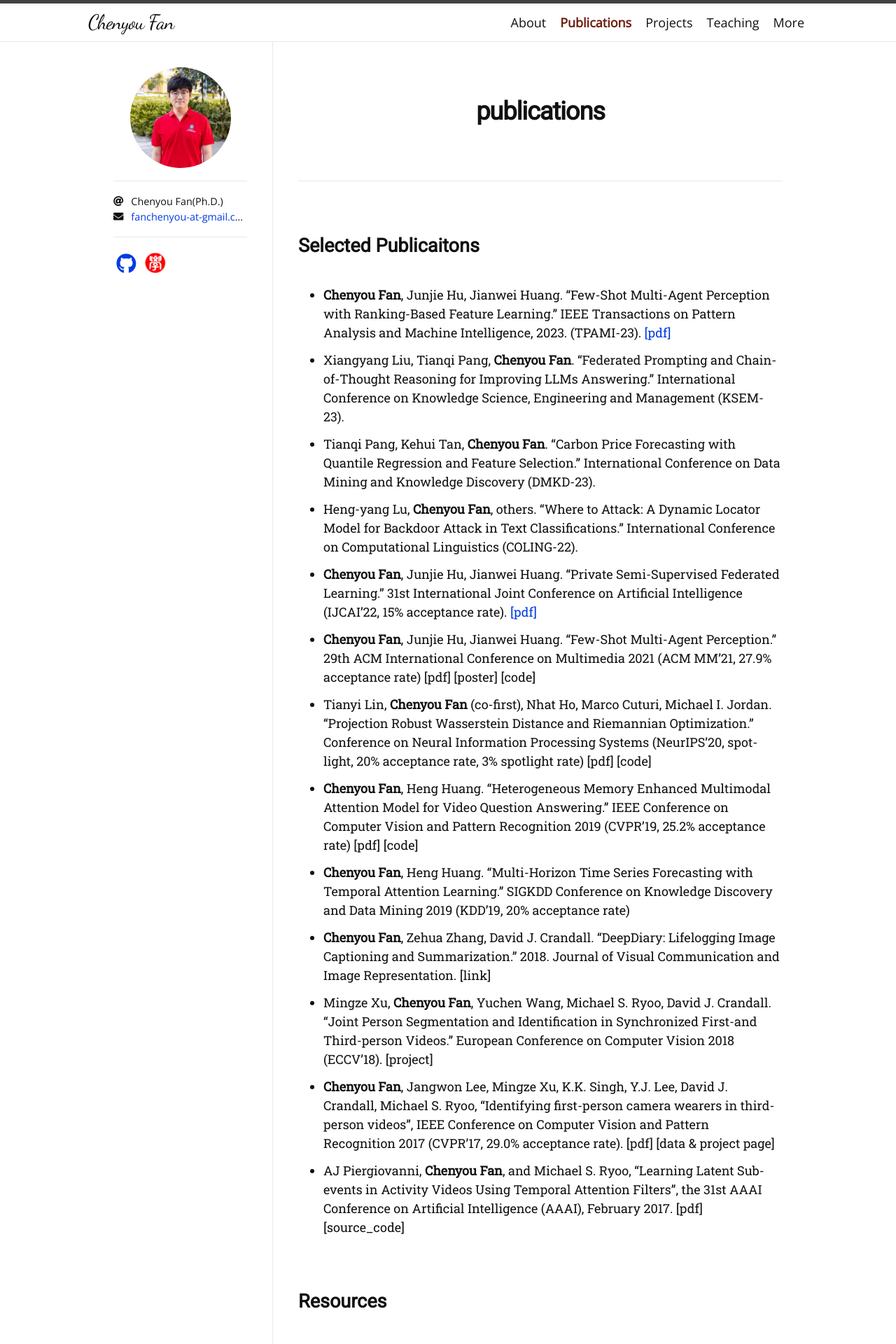
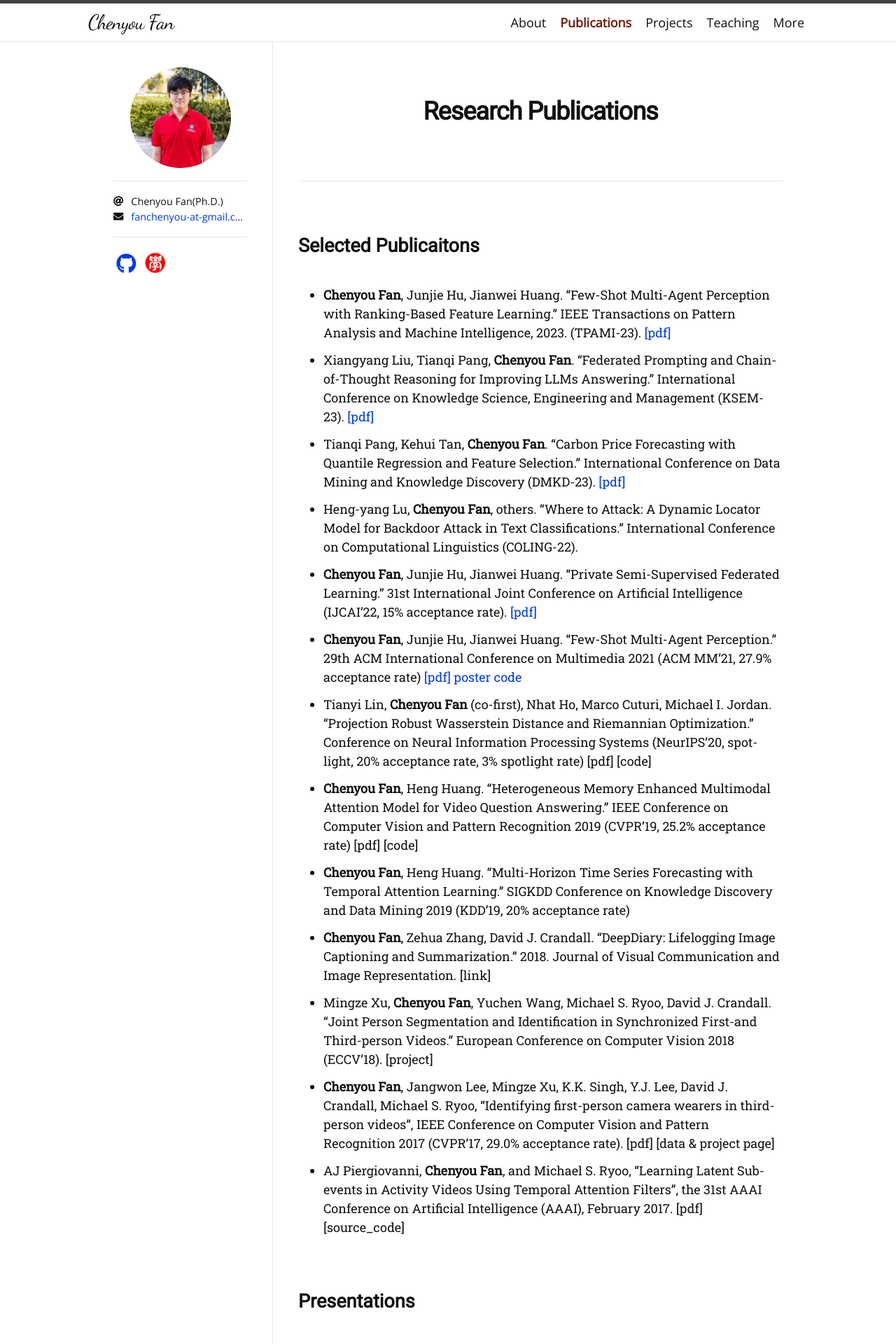
Before and after one commit to fanchenyou/fanchenyou.github.io, a Jekyll site: the page built from publications.md, in a window 1280 px wide. Shown: the top 1920 px of the page at 70% size. Built offline with Jekyll 4.4.1, drawn with Linux system fonts in a browser that asks for light colours; nearby versions of some CDN libraries; some web fonts are replaced.

Commit message:
first commit

```diff
--- a/publications.md
+++ b/publications.md
@@ -1,7 +1,7 @@
 ---
 layout: archive-taxonomies
 type: publications
-title: publications
+title: Research Publications
 permalink: /publications/
 ---
 
@@ -10,15 +10,18 @@ permalink: /publications/
 ## Selected Publicaitons
 * **Chenyou Fan**, Junjie Hu, Jianwei Huang. "Few-Shot Multi-Agent Perception with Ranking-Based Feature Learning." IEEE Transactions on Pattern Analysis and Machine Intelligence, 2023. (TPAMI-23). [[pdf]](https://ieeexplore.ieee.org/document/10149393?_blank)
 
-* Xiangyang Liu, Tianqi Pang, **Chenyou Fan**. "Federated Prompting and Chain-of-Thought Reasoning for Improving LLMs Answering." International Conference on Knowledge Science, Engineering and Management (KSEM-23).
+* Xiangyang Liu, Tianqi Pang, **Chenyou Fan**. "Federated Prompting and Chain-of-Thought Reasoning for Improving LLMs Answering." International Conference on Knowledge Science, Engineering and Management (KSEM-23). [[pdf]]( https://arxiv.org/abs/2304.13911?_blank)
 
-* Tianqi Pang, Kehui Tan, **Chenyou Fan**. "Carbon Price Forecasting with Quantile Regression and Feature Selection." International Conference on Data Mining and Knowledge Discovery (DMKD-23).
+* Tianqi Pang, Kehui Tan, **Chenyou Fan**. "Carbon Price Forecasting with Quantile Regression and Feature Selection." International Conference on Data Mining and Knowledge Discovery (DMKD-23). [[pdf]]( https://arxiv.org/abs/2305.03224?_blank)
 
 * Heng-yang Lu, **Chenyou Fan**, others. "Where to Attack: A Dynamic Locator Model for Backdoor Attack in Text Classifications." International Conference on Computational Linguistics (COLING-22).
 
 * **Chenyou Fan**, Junjie Hu, Jianwei Huang. "Private Semi-Supervised Federated Learning." 31st International Joint Conference on Artificial Intelligence (IJCAI'22, 15% acceptance rate). [[pdf]](https://www.ijcai.org/proceedings/2022/279?_blank)
 
-* **Chenyou Fan**, Junjie Hu, Jianwei Huang. "Few-Shot Multi-Agent Perception." 29th ACM International Conference on Multimedia 2021 (ACM MM'21, 27.9% acceptance rate) [pdf] [poster] [code]
+* **Chenyou Fan**, Junjie Hu, Jianwei Huang. "Few-Shot Multi-Agent Perception." 29th ACM International Conference on Multimedia 2021 (ACM MM'21, 27.9% acceptance rate) [[pdf]](./docs/fs_map_1.pdf?_blank) [poster](./docs/mm21_poster.pdf?_blank) [code](https://github.com/fanchenyou/fs-map-project?_blank)
+
+
+
 
 * Tianyi Lin, **Chenyou Fan** (co-first), Nhat Ho, Marco Cuturi, Michael I. Jordan. "Projection Robust Wasserstein Distance and Riemannian Optimization." Conference on Neural Information Processing Systems (NeurIPS'20, spotlight, 20% acceptance rate, 3% spotlight rate) [pdf] [code]
 
@@ -36,8 +39,10 @@ permalink: /publications/
 * AJ Piergiovanni, **Chenyou Fan**, and Michael S. Ryoo, "Learning Latent Sub-events in Activity Videos Using Temporal Attention Filters", the 31st AAAI Conference on Artificial Intelligence (AAAI), February 2017. [pdf] [source_code]
 
 
-## Resources
+## Presentations
 * **Chenyou Fan**. "Few-shot Learning in views of Meta, Metric and Prompt Learning." [[pdf]](https://fanchenyou.github.io/homepage/docs/FSL.pdf)
+
+## Tutorials
 * **Chenyou Fan**. "Survey of Convolutional Neural Network." [[pdf]](https://fanchenyou.github.io/homepage/docs/cnn_survey.pdf)
 
 
```
Also changed, not shown: OK/research_work.md (renamed from research_work.md), 7 other files.
